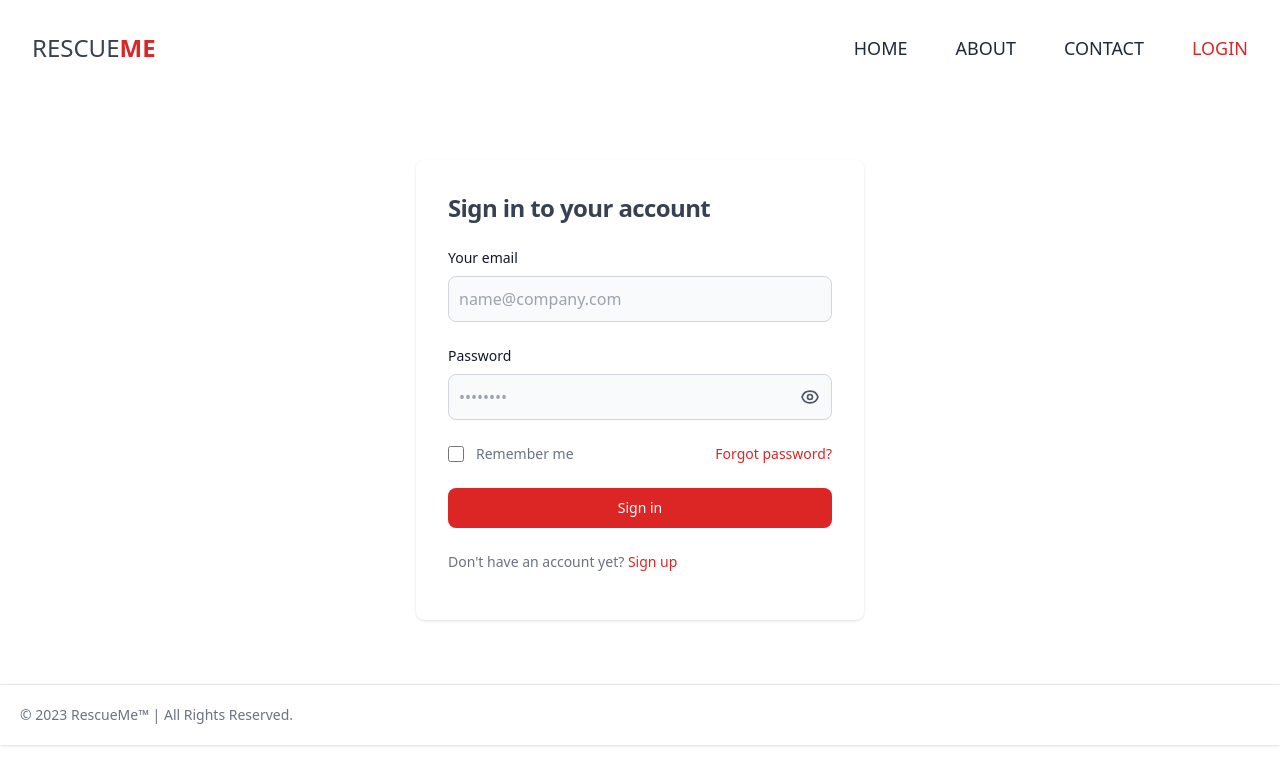
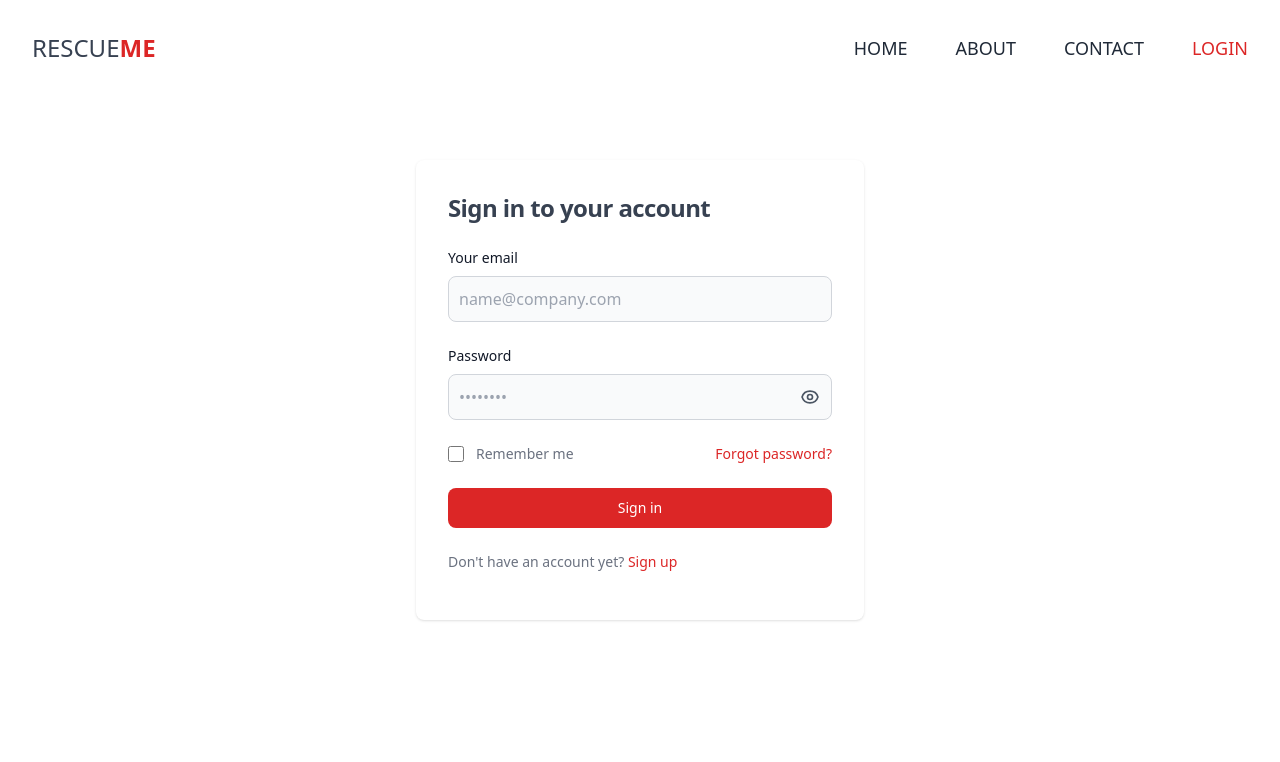
Before and after one commit to licaret/RescueMe-frontend, a Vue app: page /login in a window 1280 px wide. Shown: the top 762 px of the page. Built offline with nearby package versions, Linux system fonts and the light colour scheme.

Commit message:
small changes

```diff
--- a/src/components/Login.vue
+++ b/src/components/Login.vue
@@ -112,7 +112,7 @@ export default {
         });
 
         if (!response.ok) {
-          throw new Error("Login failed: Invalid email or password.");
+          throw new Error("Invalid email or password.");
         }
 
         const data = await response.json();
--- a/src/pages/LoginPage.vue
+++ b/src/pages/LoginPage.vue
@@ -17,6 +17,6 @@ export default {
   <div class="login-page">
     <IntroNavbar />
     <Login />
-    <IntroFooter />
+    <!-- <IntroFooter /> -->
   </div>
 </template>
--- a/src/pages/SignUpPage.vue
+++ b/src/pages/SignUpPage.vue
@@ -18,6 +18,6 @@ export default {
   <div class="signup-page">
     <IntroNavbar />
     <SignUp />
-    <IntroFooter />
+    <!-- <IntroFooter /> -->
   </div>
 </template>
```
